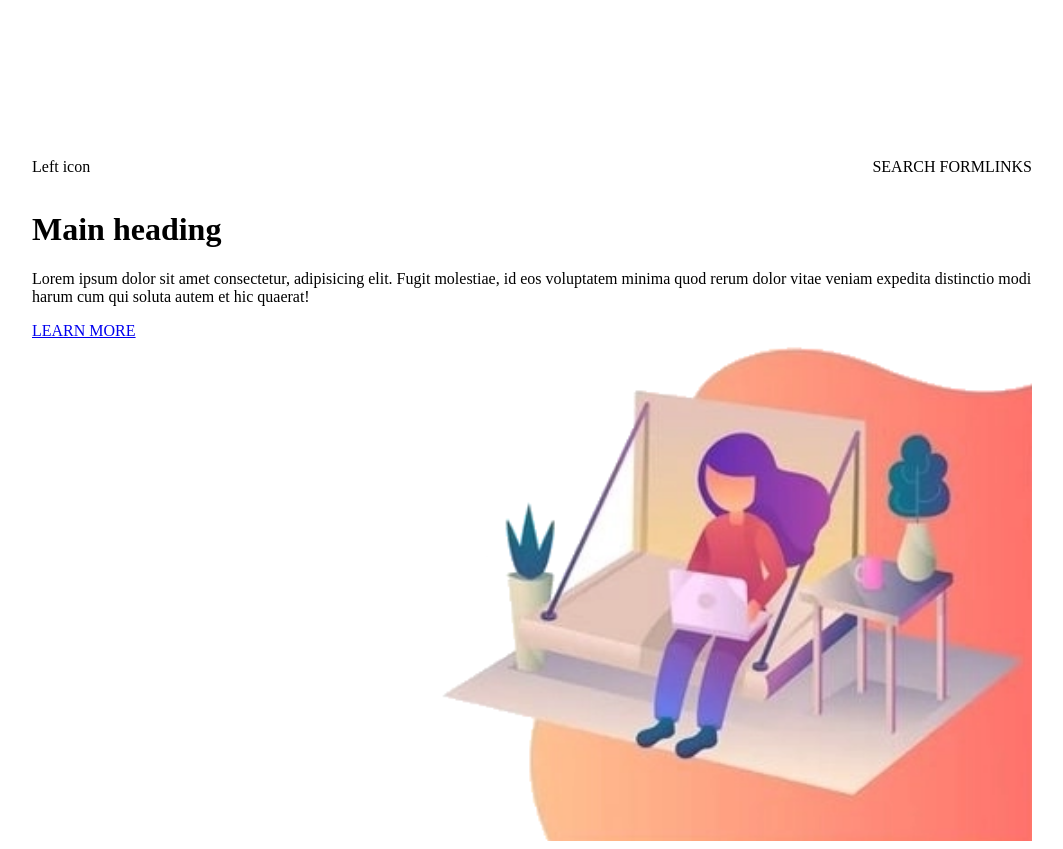
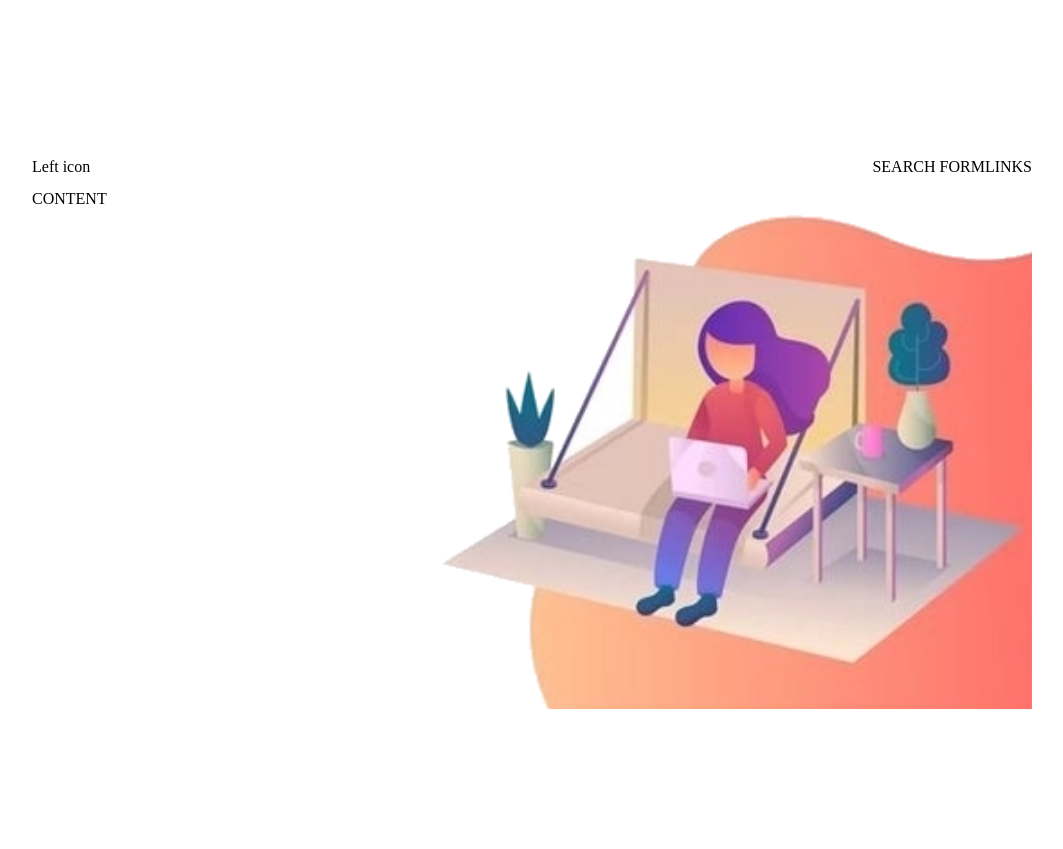
Before and after one commit to IngaGd/05-freelancar, a website: page index.html in a window 1280 px wide. Shown: the whole page, without its empty margins (108-1171 px from the left). After the commit the page ends 800 px from the top, so only its background shows below. Drawn offline with Linux system fonts and the light colour scheme.

Commit message:
Main layout upload#2

```diff
--- a/index.html
+++ b/index.html
@@ -51,9 +51,7 @@
     </header>
     <main>
         <div>
-            <h1>Main heading</h1>
-            <p>Lorem ipsum dolor sit amet consectetur, adipisicing elit. Fugit molestiae, id eos voluptatem minima quod rerum dolor vitae veniam expedita distinctio modi harum cum qui soluta autem et hic quaerat!</p>
-            <a href="#">LEARN MORE</a>
+            CONTENT
         </div>
         <img src="./img/Freelancer.webp" alt="Freelancer">
     </main>
```
